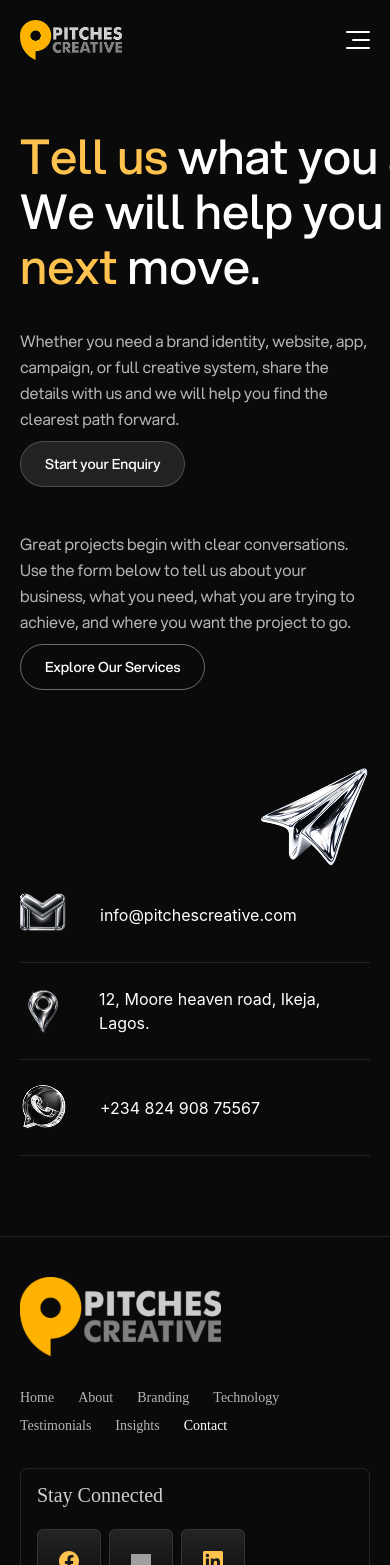
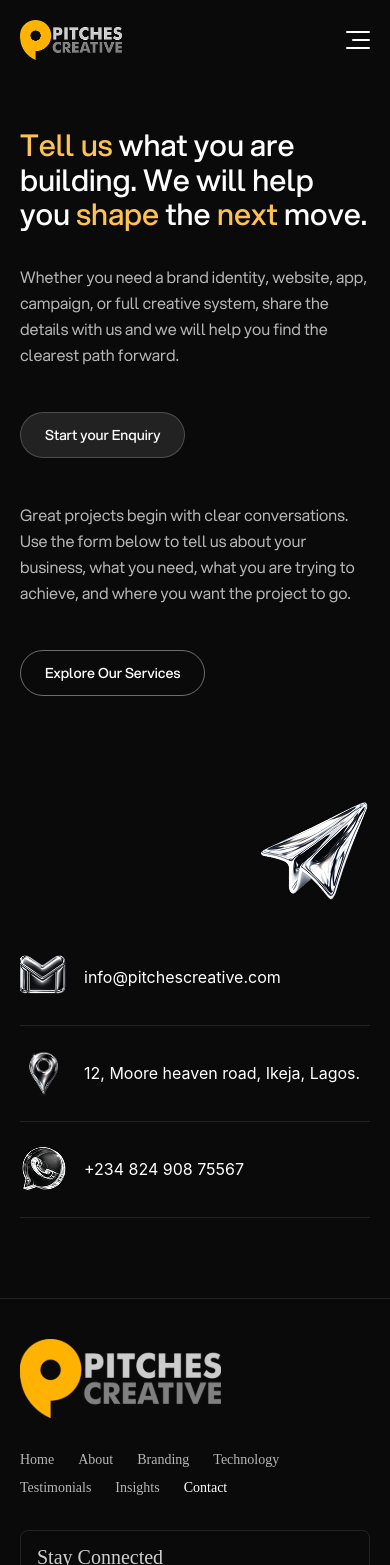
Before and after one commit to lekedev/Pitches-creative, a React (Vite) app in the folder client/: page /contact in a window 390 px wide. Shown: the top 1565 px of the page. Built offline with nearby package versions, Linux system fonts and the light colour scheme; grey boxes are pictures that could not be loaded.

Commit message:
fixing mobile view for contactinfo

```diff
--- a/client/src/components/Contact/ContactInfo.tsx
+++ b/client/src/components/Contact/ContactInfo.tsx
@@ -35,14 +35,14 @@ function ContactInfo() {
             transition={{ duration: 0.6 }}
             className="flex flex-col gap-8 "
           >
-            <h1 className="w-[642px] h-[168px] text-5xl font-medium leading-[1.15] text-white sm:text-5xl">
+            <h1 className="w-full max-w-2xl text-3xl font-medium leading-[1.15] text-white sm:text-4xl lg:text-5xl">
               <span className="text-[#FFC24F]">Tell us</span> what you are
               building. We will help you{" "}
               <span className="text-[#FFC24F]">shape</span> the{" "}
               <span className="text-[#FFC24F]">next</span> move.
             </h1>
 
-            <p className="max-w-md h-[69px] text-[16px] leading-relaxed text-white/70">
+            <p className="max-w-md text-[16px] leading-relaxed text-white/70">
               Whether you need a brand identity, website, app, campaign, or
               full creative system, share the details with us and we will
               help you find the clearest path forward.
@@ -54,7 +54,7 @@ function ContactInfo() {
                 >
             Start your Enquiry
             </button>
-            <p className="max-w-md h-[69px] text-[16px] leading-relaxed text-white/70">
+            <p className="max-w-md text-[16px] leading-relaxed text-white/70">
               Great projects begin with clear conversations. Use the form
               below to tell us about your business, what you need, what you
               are trying to achieve, and where you want the project to go.
@@ -79,7 +79,7 @@ function ContactInfo() {
               <img
                 src="/contactimg/Arror.png"
                 alt=""
-                className="h-[158-px] w-[115px] object-contain"
+                className="h-[158px] w-[115px] object-contain"
               />
             </div>
 
@@ -89,12 +89,12 @@ function ContactInfo() {
                 <div key={i} className="border-b border-white/10 pb-6">
                   <Wrapper
                     {...(detail.href ? { href: detail.href } : {})}
-                    className="flex items-center gap-8 font-[inter] text-[19px] text-white no-underline"
+                    className="flex items-center gap-4 sm:gap-8 font-[inter] text-[19px] text-white no-underline"
                   >
                     <img
                       src={detail.icon}
                       alt=""
-                      className="h-[47px] w-[48px] object-contain"
+                      className="h-[47px] w-[48px] flex-shrink-0 object-contain"
                     />
                     <span className="text-base">{detail.label}</span>
                   </Wrapper>
```
